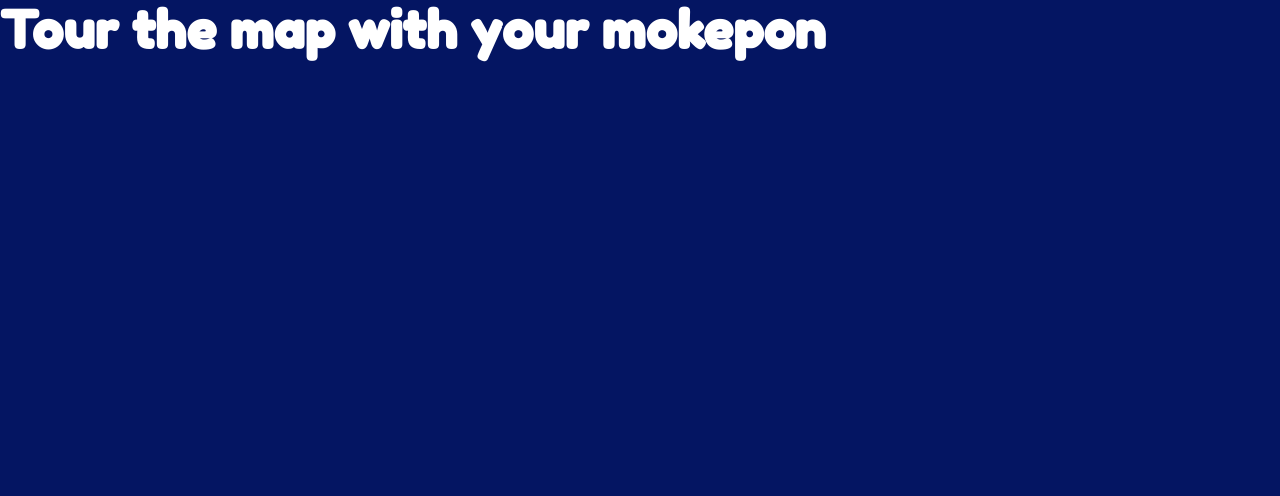
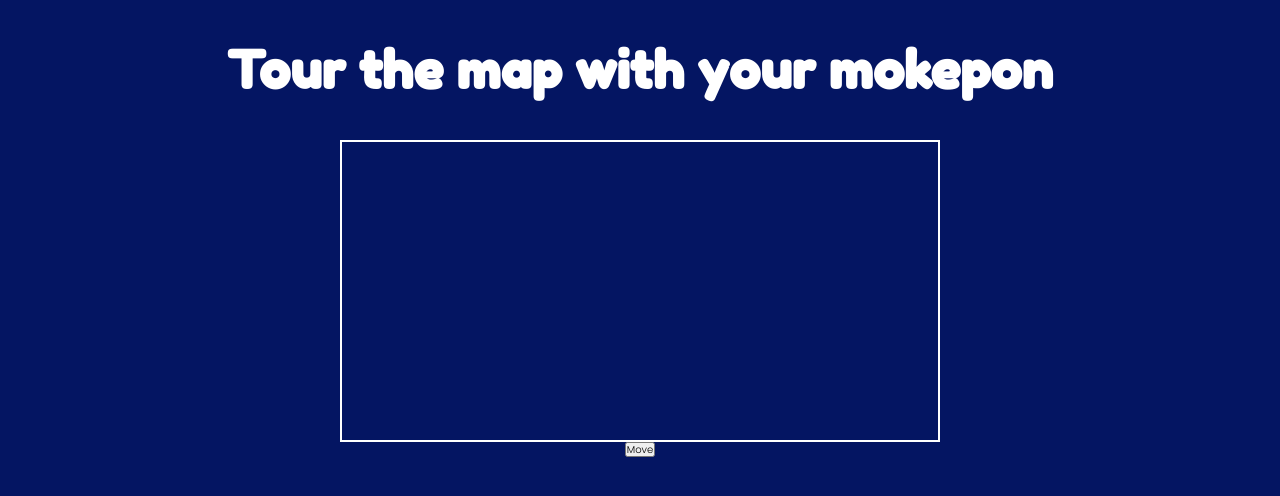
Before and after one commit to TropikoW/mokepon-backup, a plain HTML site: page index.html in a window 1280 px wide. Both pictures are taken after a click on the button "Select". Drawn offline with Linux system fonts and the light colour scheme.

Commit message:
already the first steps from capipepo, are missing more player and more functions

```diff
--- a/index.css
+++ b/index.css
@@ -121,6 +121,17 @@ input:checked + label{
     background-color: #5D8BF4;
 }
 
+.see-map{
+    margin-top: 4rem;
+    flex-direction: column;
+    align-items: center;
+    justify-content: center;
+}
+.map{
+    width: 60rem;
+    margin-top: 4rem;
+    border: 0.2rem solid var(--colourWhite);
+}
 
 
 @media (max-width: 375px) {
--- a/index.html
+++ b/index.html
@@ -33,7 +33,8 @@
 
         <section id="see-map" class="see-map">
             <h1 class="title">Tour the map with your mokepon</h1>
-            <canvas id="map"></canvas>
+            <canvas id="map" class="map"></canvas>
+            <button onClick="moveCapipepo()">Move</button>
         </section>
 
         <section id="select-attack" class="select-attack">
--- a/index.js
+++ b/index.js
@@ -38,6 +38,8 @@ let buttonFire;
 let buttonWater;
 let buttonEarth;
 
+let canvas = map.getContext('2d');
+
 // this array save all the attacks from enemy in the actually game
 let attackEnemy = [];
 
@@ -58,7 +60,13 @@ class Mokepon {
         this.life = life;
         this.type = type;
         this.attacks = [];
-    }
+        this.x = 20;
+        this.y = 30; /*value vertical */
+        this.width = 80; /*horizontal value */
+        this.heigth = 80;
+        this.mapPhoto = new Image();
+        this.mapPhoto.src = photo;
+    };
 };
 
 let hipodoge = new Mokepon('Hipodoge','./assets/mokepons_mokepon_hipodoge_attack.png',5);
@@ -364,6 +372,23 @@ function startGame() {
     // here finally the function reloadGame
 
 };
+
+function paintCharacter() {
+    canvas.clearRect(0,0,304, 154);
+    canvas.drawImage( /*drawImage is a function for extract to image */
+    capipepo.mapPhoto,  /* this var save the image from the characters */
+    capipepo.x, /*<--position x*/
+    capipepo.y, /*<--position y */
+    capipepo.width, /*<--value with */
+    capipepo.heigth/*<--value higth */
+);
+};
+
+function moveCapipepo() {
+    capipepo.x = capipepo.x +5; /*with this line code i can move to capipepo in direction to the 'x' and add buttons movements */
+    paintCharacter()
+};
+
 // here finally the function startGame
 
 window.addEventListener('load',startGame)
```
